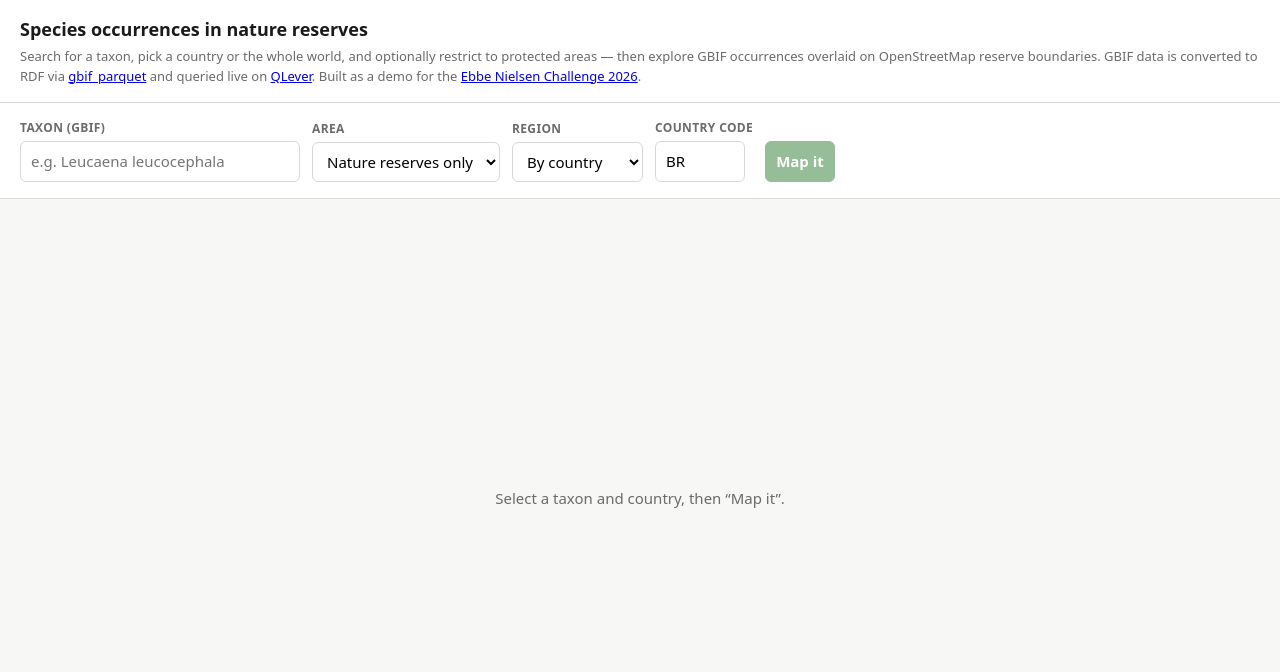
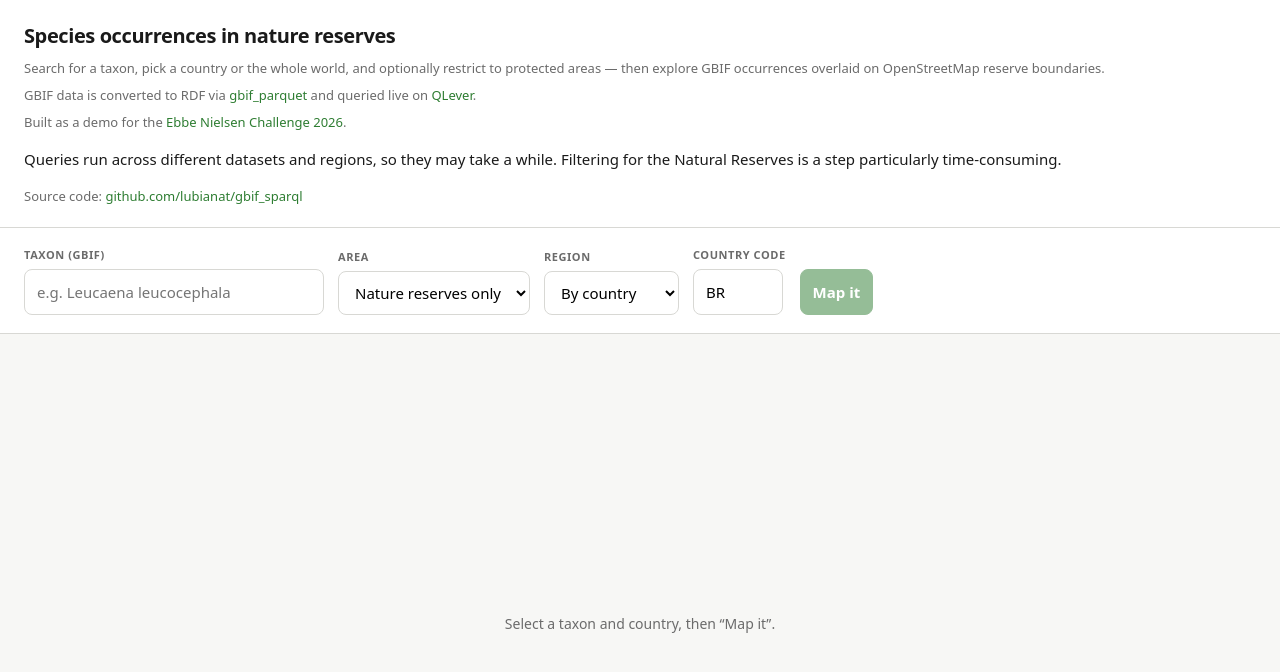
Before and after one commit to lubianat/gbif_sparql, a plain HTML site: page index.html in a window 1280 px wide. Drawn offline with Linux system fonts and the light colour scheme.

Commit message:
improve descriptions on index.html

```diff
--- a/index.html
+++ b/index.html
@@ -5,46 +5,58 @@
 <meta name="viewport" content="width=device-width, initial-scale=1">
 <title>Species in Nature Reserves</title>
 <style>
-  :root { --bg:#f7f7f5; --fg:#1a1a1a; --muted:#6b6b6b; --accent:#2e7d32; --border:#d8d8d4; }
+  :root { --bg:#f7f7f5; --fg:#1a1a1a; --muted:#6b6b6b; --accent:#2e7d32; --accent-hover:#236626; --border:#d8d8d4; --shadow:0 1px 3px rgba(0,0,0,.06); }
   * { box-sizing:border-box; }
-  body { margin:0; font:15px/1.5 system-ui,-apple-system,Segoe UI,Roboto,sans-serif; color:var(--fg); background:var(--bg); }
-  header { padding:16px 20px; border-bottom:1px solid var(--border); background:#fff; }
-  h1 { margin:0; font-size:18px; font-weight:600; }
-  p.sub { margin:4px 0 0; color:var(--muted); font-size:13px; }
-  form { display:flex; flex-wrap:wrap; gap:12px; align-items:flex-end; padding:16px 20px; background:#fff; border-bottom:1px solid var(--border); }
-  .field { position:relative; display:flex; flex-direction:column; gap:4px; }
-  .field label { font-size:12px; font-weight:600; color:var(--muted); text-transform:uppercase; letter-spacing:.03em; }
-  input, button { font:inherit; padding:8px 10px; border:1px solid var(--border); border-radius:6px; background:#fff; }
-  input:focus { outline:2px solid var(--accent); outline-offset:-1px; }
-  #taxon { width:280px; }
+  body { margin:0; font:15px/1.6 system-ui,-apple-system,Segoe UI,Roboto,sans-serif; color:var(--fg); background:var(--bg); }
+  header { padding:20px 24px; border-bottom:1px solid var(--border); background:#fff; box-shadow:var(--shadow); }
+  h1 { margin:0; font-size:20px; font-weight:700; letter-spacing:-.02em; }
+  p.sub { margin:6px 0 0; color:var(--muted); font-size:13px; line-height:1.6; }
+  p.sub a { color:var(--accent); text-decoration:none; }
+  p.sub a:hover { text-decoration:underline; }
+  form { display:flex; flex-wrap:wrap; gap:14px; align-items:flex-end; padding:18px 24px; background:#fff; border-bottom:1px solid var(--border); }
+  .field { position:relative; display:flex; flex-direction:column; gap:5px; }
+  .field label { font-size:11px; font-weight:600; color:var(--muted); text-transform:uppercase; letter-spacing:.05em; }
+  input, button { font:inherit; padding:10px 12px; border:1px solid var(--border); border-radius:8px; background:#fff; transition:border-color .15s, box-shadow .15s; }
+  input:focus { outline:none; border-color:var(--accent); box-shadow:0 0 0 3px rgba(46,125,50,.12); }
+  #taxon { width:300px; }
   #country { width:90px; text-transform:uppercase; }
-  #country:disabled { background:#f0f0ee; color:var(--muted); }
-  select { font:inherit; padding:8px 10px; border:1px solid var(--border); border-radius:6px; background:#fff; }
-  button { background:var(--accent); color:#fff; border-color:var(--accent); cursor:pointer; font-weight:600; }
+  #country:disabled { background:#f5f5f3; color:var(--muted); }
+  select { font:inherit; padding:10px 12px; border:1px solid var(--border); border-radius:8px; background:#fff; cursor:pointer; transition:border-color .15s; }
+  select:focus { outline:none; border-color:var(--accent); box-shadow:0 0 0 3px rgba(46,125,50,.12); }
+  button { background:var(--accent); color:#fff; border-color:var(--accent); cursor:pointer; font-weight:600; transition:background .15s; }
+  button:hover:not(:disabled) { background:var(--accent-hover); }
   button:disabled { opacity:.5; cursor:not-allowed; }
-  .suggestions { position:absolute; top:100%; left:0; right:0; z-index:10; background:#fff; border:1px solid var(--border); border-top:none; border-radius:0 0 6px 6px; max-height:280px; overflow-y:auto; box-shadow:0 4px 12px rgba(0,0,0,.08); }
+  .suggestions { position:absolute; top:100%; left:0; right:0; z-index:10; background:#fff; border:1px solid var(--border); border-top:none; border-radius:0 0 8px 8px; max-height:300px; overflow-y:auto; box-shadow:0 6px 16px rgba(0,0,0,.1); }
   .suggestions:empty { display:none; }
-  .suggestion { padding:8px 10px; cursor:pointer; border-bottom:1px solid #f0f0ee; }
+  .suggestion { padding:10px 12px; cursor:pointer; border-bottom:1px solid #f0f0ee; transition:background .1s; }
   .suggestion:last-child { border-bottom:none; }
   .suggestion:hover, .suggestion.active { background:#eef6ef; }
-  .suggestion i { color:var(--muted); }
-  .selected { font-size:13px; color:var(--accent); padding:0 20px 12px; background:#fff; }
+  .suggestion i { color:var(--fg); }
+  .selected { font-size:13px; color:var(--accent); padding:0 24px 14px; background:#fff; font-weight:500; }
   .selected:empty { display:none; }
-  #frame { width:100%; height:calc(100vh - 244px); border:none; display:block; }
-  .placeholder { display:flex; align-items:center; justify-content:center; height:calc(100vh - 200px); color:var(--muted); }
-  .toolbar { display:flex; gap:16px; align-items:center; padding:8px 20px; background:#fff; border-bottom:1px solid var(--border); font-size:13px; }
-  .toolbar a { color:var(--accent); text-decoration:none; font-weight:600; }
-  .toolbar a:hover { text-decoration:underline; }
+  #frame { width:100%; height:calc(100vh - 260px); border:none; display:block; }
+  .placeholder { display:flex; align-items:center; justify-content:center; height:calc(100vh - 220px); color:var(--muted); font-size:14px; }
+  .toolbar { display:flex; gap:20px; align-items:center; padding:10px 24px; background:#fff; border-bottom:1px solid var(--border); font-size:13px; }
+  .toolbar span { color:var(--muted); }
+  .toolbar a { color:var(--accent); text-decoration:none; font-weight:600; transition:color .1s; }
+  .toolbar a:hover { text-decoration:underline; color:var(--accent-hover); }
 </style>
 </head>
 <body>
 <header>
   <h1>Species occurrences in nature reserves</h1>
   <p class="sub">Search for a taxon, pick a country or the whole world, and optionally restrict to protected areas —
-  then explore GBIF occurrences overlaid on OpenStreetMap reserve boundaries.
+  then explore GBIF occurrences overlaid on OpenStreetMap reserve boundaries. </p>
+    <p class="sub">
   GBIF data is converted to RDF via <a href="https://github.com/Micelio/gbif_parquet" target="_blank" rel="noopener">gbif_parquet</a>
   and queried live on <a href="https://ui.qlever.dev/gbif" target="_blank" rel="noopener">QLever</a>.
+  </p><p class="sub">
   Built as a demo for the <a href="https://www.gbif.org/ebbe" target="_blank" rel="noopener">Ebbe Nielsen Challenge 2026</a>.</p>
+
+  <p> Queries run across different datasets and regions, so they may take a while.
+        Filtering for the Natural Reserves is a step particularly time-consuming.</p>
+
+  <p class="sub">Source code: <a href="https://github.com/lubianat/gbif_sparql" target="_blank" rel="noopener">github.com/lubianat/gbif_sparql</a></p>
 </header>
 
 <form id="form" autocomplete="off">
```
